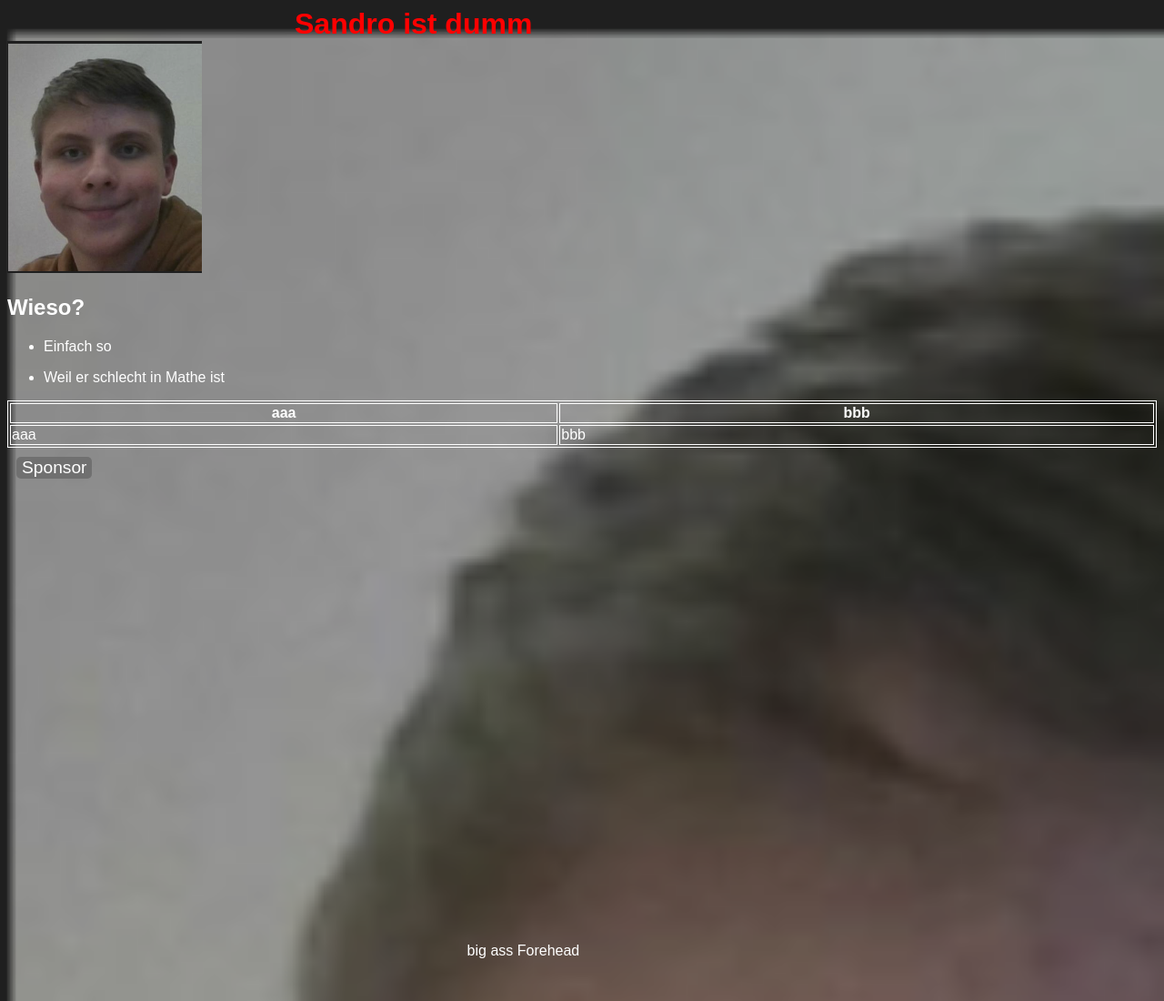
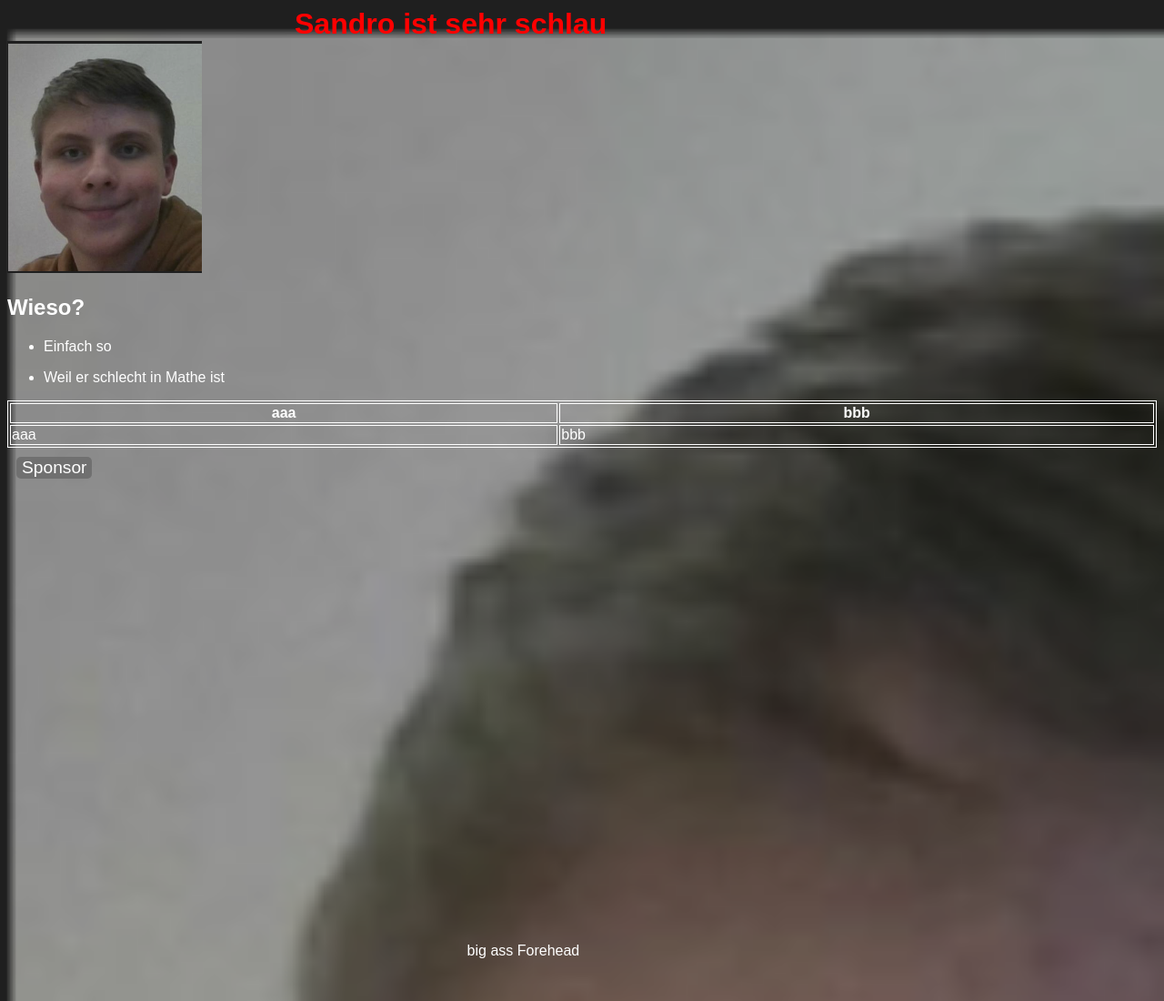
Before and after one commit to LRHCS05/lrhcs05.github.io, a plain HTML site: page index.html in a window 1280 px wide. Shown: the top 1100 px of the page at 91% size. Drawn offline with Linux system fonts and the light colour scheme.

Commit message:
Update index.html

```diff
--- a/index.html
+++ b/index.html
@@ -19,7 +19,7 @@
 </head>
 <body>
      <div>
-          <h1 class="title">Sandro ist dumm</h1>
+          <h1 class="title">Sandro ist sehr schlau</h1>
      </div>
      <div>
           <img alt="Sandro" src="./img/Sandro.png" class="pics">
```
